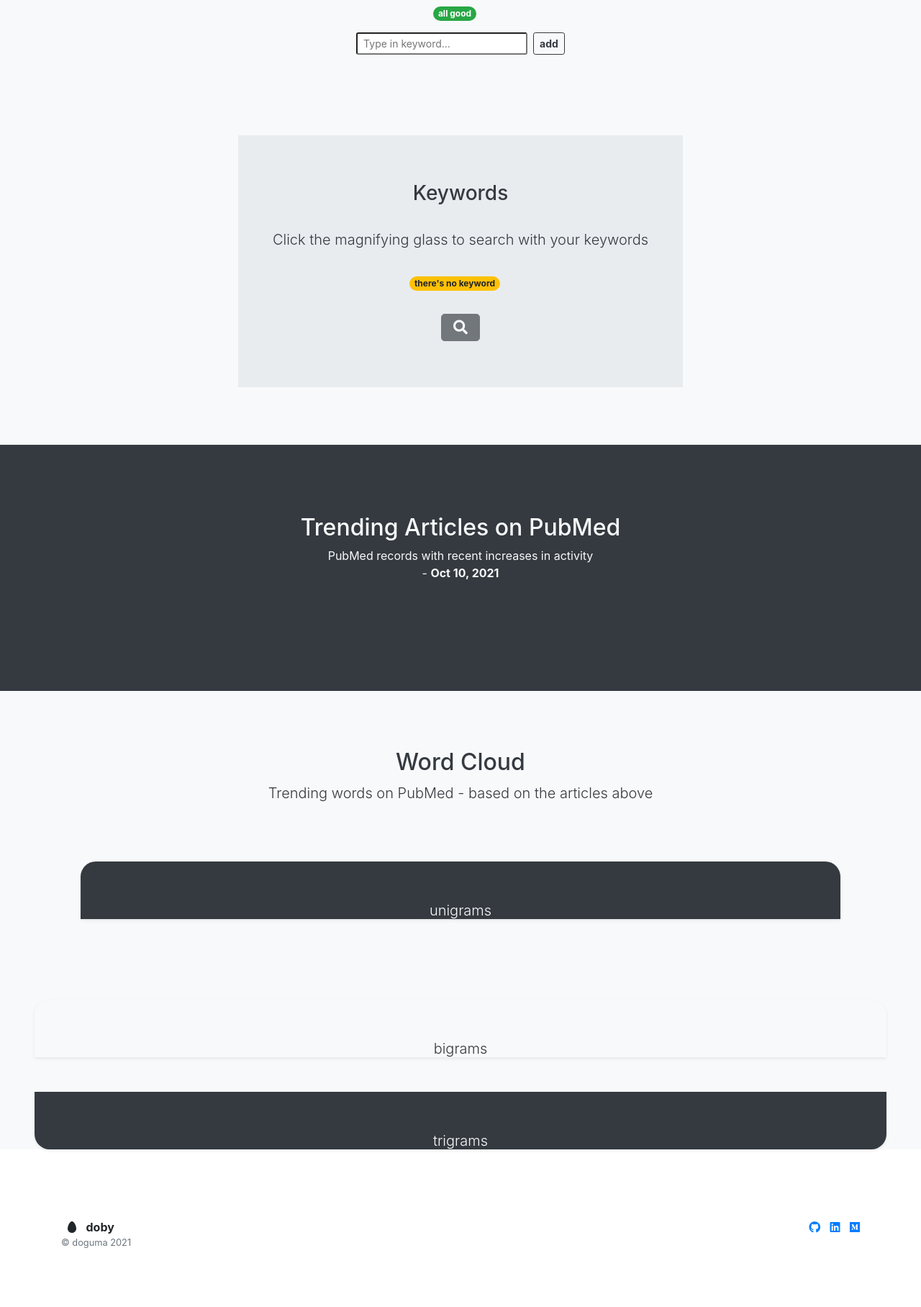
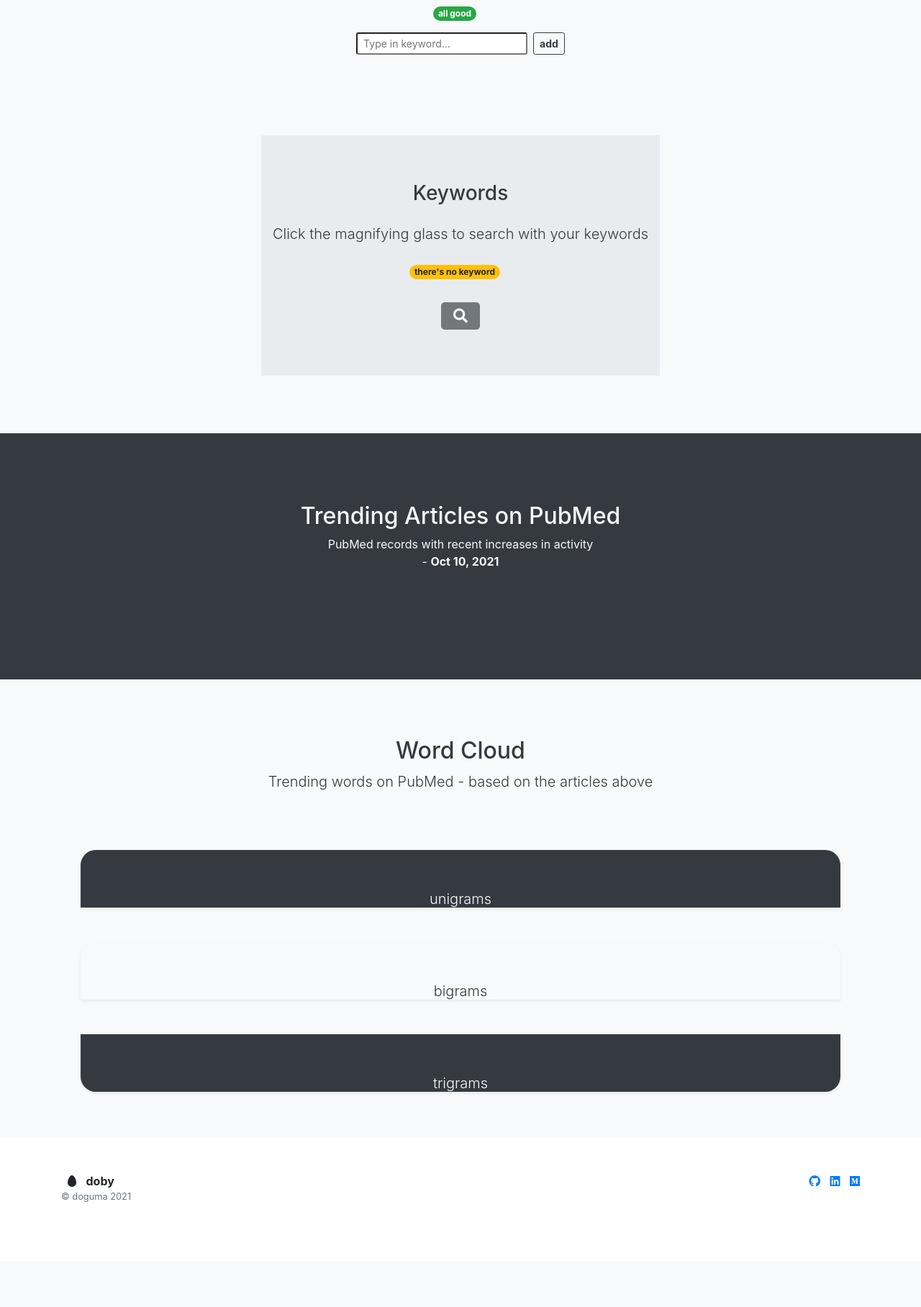
Before and after one commit to doguma/Doby, a Flask app: page / in a window 1280 px wide. Shown: the part 258-2074 px from the top of the page at 72% size. After the commit the page ends 1928 px from the top, so only its background shows below. Run offline with Flask 2, Linux system fonts and the light colour scheme; data that the repository does not hold is empty; parts of the project's set-up code (start-up, migrations or seed data) failed here and were passed over; some libraries are stand-ins or nearby versions.

Commit message:
html breaking

```diff
--- a/app/templates/index.html
+++ b/app/templates/index.html
@@ -52,13 +52,13 @@
                             <div class="jumbotron jumbotron-fluid mt-5">
                                 <div>
                                     <h3 class="mb-3"> Keywords </h3>
-                                    <p class="lead pt-3 px-5 pb-3"> Click the magnifying glass to search with your
+                                    <p class="lead pt-2 px-3 pb-2"> Click the magnifying glass to search with your
                                         keywords
                                     </p>
                                     {% if keywords %}
                                     {% for keyword in keywords %}
 
-                                    <div class="justify-content-center mx-3 mb-2" style="text-align:center;">
+                                    <div class="row justify-content-center mx-2 mb-1" style="text-align:center;">
                                         <form class="form-inline" method="POST" action="./delete">
                                             <input type="hidden" value="{{keyword.word}}" name="delete_keyword">
                                             <input type="submit" class="btn btn-primary btn-sm" value={{keyword.word}}>
@@ -85,8 +85,8 @@
                             </div>
                         </div>
                     </div>
-                    <!-- <div class="product-device shadow-sm d-none d-md-block"></div>
-            <div class="product-device product-device-2 shadow-sm d-none d-md-block"></div> -->
+
+
                 </div>
 
                 <div class="position-relative bg-dark text-center text-light pt-5 mb-5 pb-5">
@@ -124,11 +124,10 @@
                         <p class="lead">Trending words on PubMed - based on the articles above</p>
                     </div>
                     <div class="bg-dark shadow-sm mx-5 mt-5" style="border-radius: 21px 21px 0 0;">
-
                         <div class="justify-content-center mx-3 mb-5 mt-2 pt-5" style="text-align:center;">
                             <h4 class="text-light mt-2 mb-5 lead">unigrams</h4>
                             {% for key, value in ngram1.items() %}
-                            <div class="m-3">
+
                             {% if value >= 6 %}
                             <button type="button" class="btn btn-info btn-lg m-3">{{key}} ({{value}})</button>
                             {% elif value >= 5 %}
@@ -138,14 +137,15 @@
                             {% endif %}
                             {% endfor %}
                         </div>
-                        </div>
+                        <div class="mb-5"></div>
+                        <div class="mb-5"></div>
                     </div>
+
                     <div class="bg-light shadow-sm mx-5 mt-5" style="border-radius: 21px 21px 0 0;">
-
                         <div class="justify-content-center mx-3 mb-5 mt-2 pt-5" style="text-align:center;">
                             <h4 class="text-dark mt-2 mb-5 lead">bigrams</h4>
                             {% for key, value in ngram2.items() %}
-                            <div class="m-5">
+
                             {% if value >= 3 %}
                             <button type="button" class="btn btn-info btn-lg m-3">{{key}} ({{value}})</button>
                             {% elif value >= 2 %}
@@ -155,16 +155,15 @@
                             {% endif %}
                             {% endfor %}
                         </div>
-                        </div>
+                        <div class="mb-5"></div>
+                        <div class="mb-5"></div>
                     </div>
 
                     <div class="bg-dark shadow-sm mx-5 mt-5 mb-5" style="border-radius: 0 0 21px 21px ;">
-
                         <div class="justify-content-center mx-3 mb-5 mt-2 pt-5" style="text-align:center;">
                             <h4 class="text-light mt-2 mb-5 lead">trigrams</h4>
+                            {% for key, value in ngram3.items() %}
 
-                            {% for key, value in ngram3.items() %}
-                            <div class="m-5">
                             {% if value >= 3 %}
                             <button type="button" class="btn btn-info btn-lg m-3">{{key}} ({{value}})</button>
                             {% elif value >= 2 %}
@@ -174,7 +173,8 @@
                             {% endif %}
                             {% endfor %}
                         </div>
-                        </div>
+                        <div class="mb-5"></div>
+                        <div class="mb-5"></div>
                     </div>
                 </div>
     </main>
```
